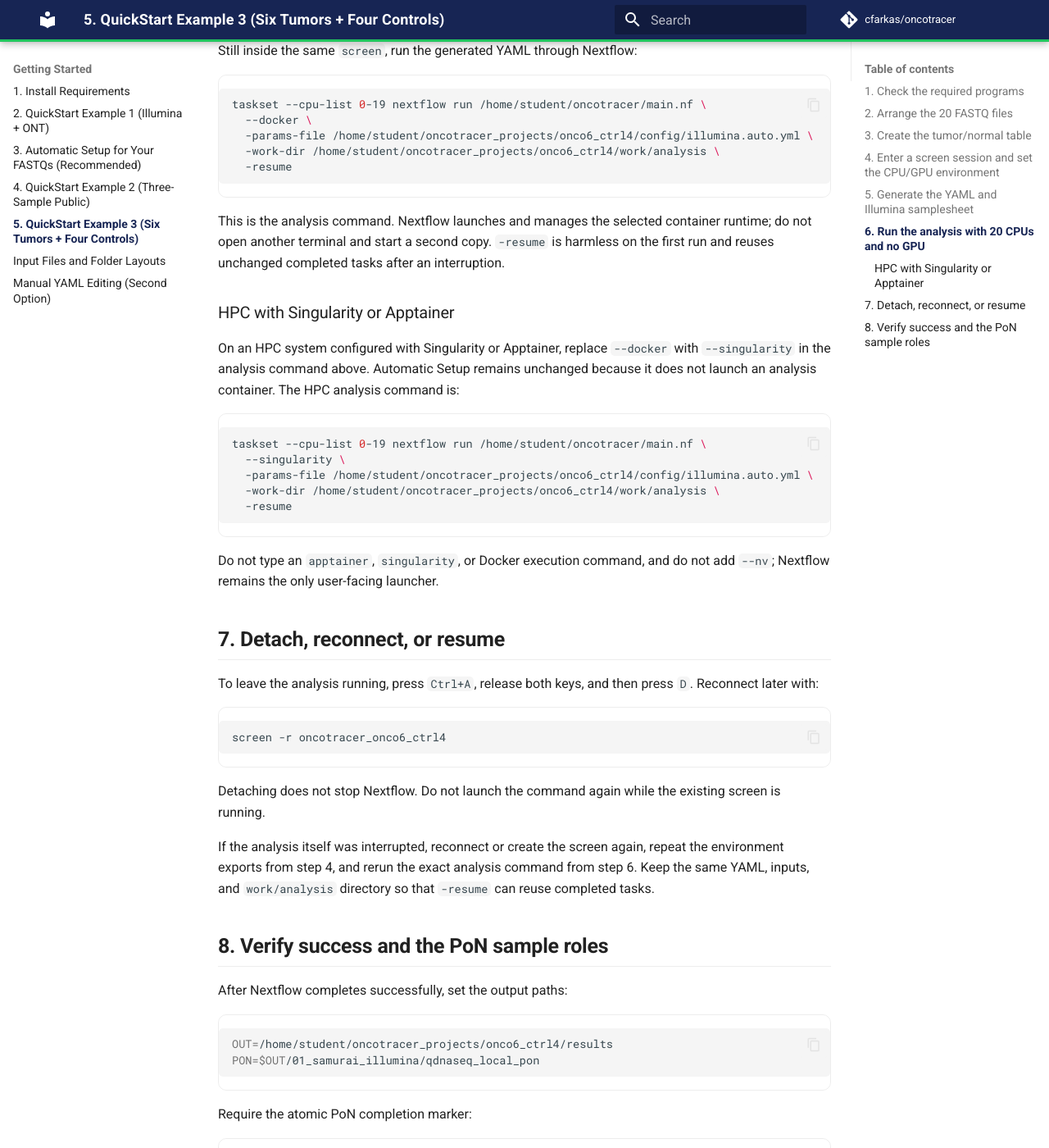
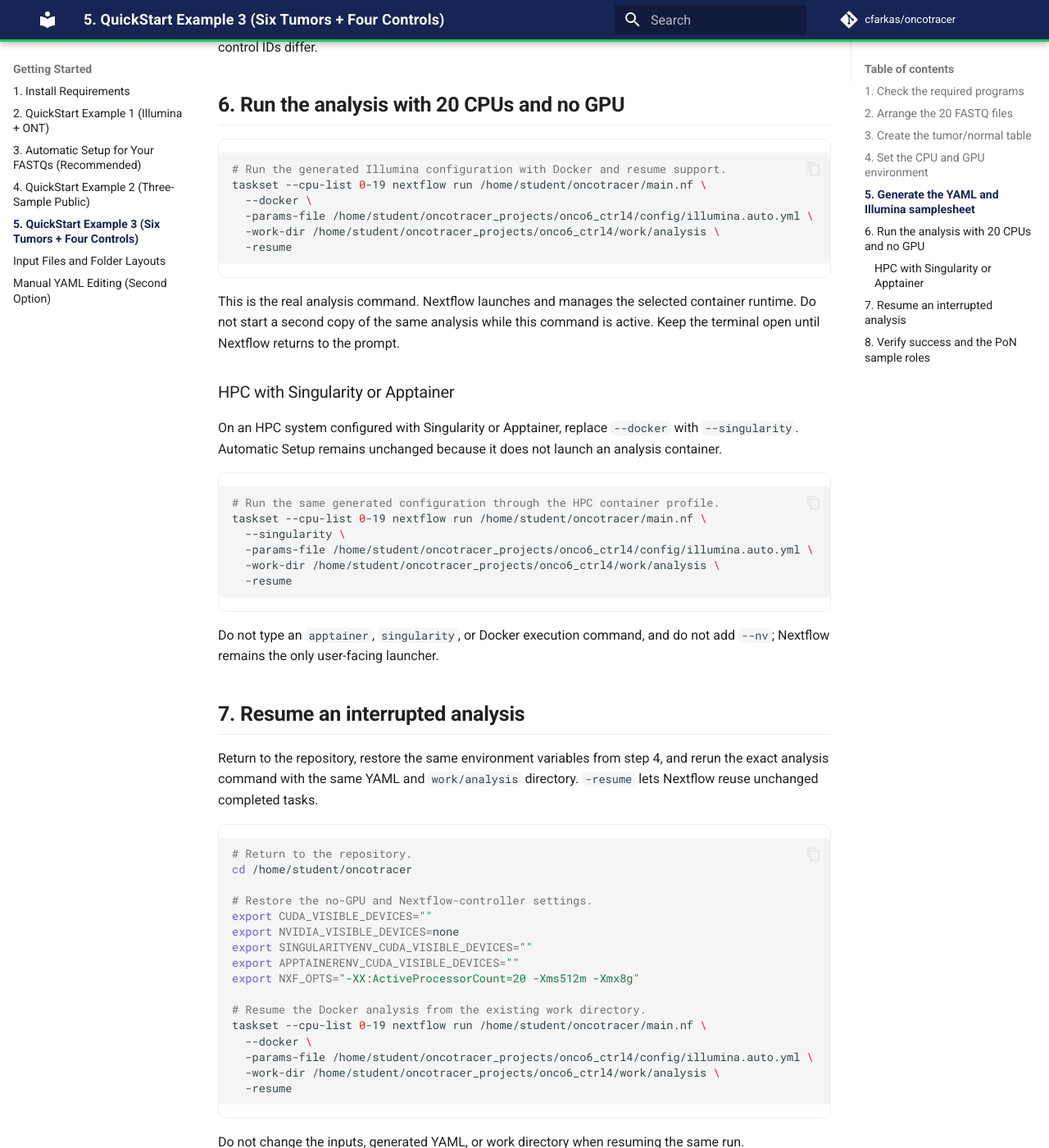
Before and after one commit to cfarkas/oncotracer, an MkDocs documentation site: the page built from docs/six_tumor_four_control.md, in a window 1280 px wide and 1400 px high, scrolled down 5024 px. Shown: the whole window at 82% size. Built offline with MkDocs 1.6.1 and Material for MkDocs 9.7.7, drawn with Linux system fonts in a browser that asks for light colours; comment, search, counter and statistics services are not loaded; some of the changed text lies outside the part shown.

Commit message:
Docs: remove screen usage from PoN tutorial

````diff
--- a/docs/six_tumor_four_control.md
+++ b/docs/six_tumor_four_control.md
@@ -1,13 +1,8 @@
 # QuickStart Example 3: Six Illumina Tumors and Four Controls
 
-This example analyzes six paired-end Illumina tumor samples, `ONCO001`
-through `ONCO006`, against a run-local qDNAseq panel of normals (PoN) built
-from four PBMC controls, `CTRL001` through `CTRL004`. The corrected CNA
-outputs contain the six tumors; the four controls remain PoN provenance and
-quality-control inputs.
+This example analyzes six paired-end Illumina tumor samples, `ONCO001` through `ONCO006`, against a run-local qDNAseq panel of normals (PoN) built from four PBMC controls, `CTRL001` through `CTRL004`. The corrected CNA outputs contain the six tumors; the four controls remain PoN provenance and quality-control inputs.
 
-The commands below give Nextflow a 20-logical-CPU view, do not request a GPU,
-and run in `screen`. They do not use a wrapper script, `tmux`, or `nohup`.
+The commands below give Nextflow a 20-logical-CPU view and do not request a GPU. Run them in a normal terminal. No terminal multiplexer or wrapper script is required.
 
 !!! important "Start containers only through Nextflow"
     The supported user entry point is always `nextflow run .../main.nf`.
@@ -38,40 +33,40 @@ and run in `screen`. They do not use a wrapper script, `tmux`, or `nohup`.
 
 ## 1. Check the required programs
 
-This guide assumes that OncoTracer is cloned at
-`/home/student/oncotracer` and that Nextflow and Docker are already installed.
-These commands check the required launchers without invoking Docker:
+This guide assumes that OncoTracer is cloned at `/home/student/oncotracer` and that Nextflow and Docker are already installed. Replace this example path if your clone is elsewhere.
 
 ```bash
+# Enter the cloned OncoTracer repository.
 cd /home/student/oncotracer
+
+# Confirm that Nextflow is available.
 nextflow -version
+
+# Confirm that the Docker launcher is installed.
 command -v docker
+
+# Confirm that taskset is available for the CPU guard.
 command -v taskset
-command -v screen
+
+# Display the logical CPUs currently allowed for this shell.
 taskset -pc $$
 ```
 
-Do not continue if any command is missing. See [Install
-requirements](installation.md) before using this example. The final command
-prints the logical CPUs already allowed for the current shell. Continue with
-the documented `0-19` list only if all CPU IDs 0 through 19 are allowed. If
-they are not, ask the administrator or scheduler for a 20-CPU allocation and
-replace every `0-19` below with 20 CPU IDs from that allocation.
+Do not continue if a required command is missing. See [Install requirements](installation.md) before using this example. Continue with the documented `0-19` list only if all CPU IDs 0 through 19 are allowed. Otherwise, ask the administrator or scheduler for a 20-CPU allocation and replace every `0-19` below with 20 CPU IDs from that allocation.
 
-GNU Screen provides the `screen` command, and the Linux `util-linux` package
-provides `taskset`. Ask your administrator to install them if either launcher
-check is empty.
+The Linux `util-linux` package provides `taskset`. Ask your administrator to install it if the launcher check is empty.
 
 ## 2. Arrange the 20 FASTQ files
 
-Create one project directory **outside** the cloned Git repository. This keeps
-large or private sequencing files away from accidental Git staging:
+Create one project directory **outside** the cloned Git repository. This keeps large or private sequencing files away from accidental Git staging.
 
 ```bash
-mkdir -p /home/student/oncotracer_projects/onco6_ctrl4/input/fastq
-mkdir -p /home/student/oncotracer_projects/onco6_ctrl4/config
-mkdir -p /home/student/oncotracer_projects/onco6_ctrl4/results
-mkdir -p /home/student/oncotracer_projects/onco6_ctrl4/work
+# Create input, configuration, result, and resumable-work directories.
+mkdir -p \
+  /home/student/oncotracer_projects/onco6_ctrl4/input/fastq \
+  /home/student/oncotracer_projects/onco6_ctrl4/config \
+  /home/student/oncotracer_projects/onco6_ctrl4/results \
+  /home/student/oncotracer_projects/onco6_ctrl4/work
 ```
 
 Place exactly one R1/R2 pair for each sample directly in `input/fastq`:
@@ -147,41 +136,32 @@ CTRL004,NORMAL
 
 Save with `Ctrl+O`, press Enter, and exit Nano with `Ctrl+X`.
 
-This two-column table is the input to Automatic Setup. It is not the final
-Illumina samplesheet. Automatic Setup creates the required four-column
-`sample,fastq_1,fastq_2,status` samplesheet from it. Sample IDs are
-case-sensitive and must match the FASTQ prefixes exactly.
+This two-column table is the input to Automatic Setup. It is not the final Illumina samplesheet. Automatic Setup creates the required four-column `sample,fastq_1,fastq_2,status` samplesheet from it. Sample IDs are case-sensitive and must match the FASTQ prefixes exactly.
 
-## 4. Enter a screen session and set the CPU/GPU environment
+## 4. Set the CPU and GPU environment
 
-Start `screen`:
+Run these commands in the terminal that will launch Nextflow:
 
 ```bash
-screen -S oncotracer_onco6_ctrl4
-```
-
-Run the following commands inside that screen:
-
-```bash
+# Enter the repository before running Nextflow.
 cd /home/student/oncotracer
 
+# Hide GPU devices because this example does not request a GPU.
 export CUDA_VISIBLE_DEVICES=""
 export NVIDIA_VISIBLE_DEVICES=none
 export SINGULARITYENV_CUDA_VISIBLE_DEVICES=""
 export APPTAINERENV_CUDA_VISIBLE_DEVICES=""
+
+# Give each Nextflow controller a 20-CPU view and an 8 GiB JVM heap limit.
 export NXF_OPTS="-XX:ActiveProcessorCount=20 -Xms512m -Xmx8g"
 ```
 
-The Nextflow commands below do not request GPUs. The Singularity alternative
-also does not use `--nv`. The environment variables hide visible GPU devices
-from child processes, but a hard GPU exclusion on a shared system requires an
-administrator-enforced scheduler or cgroup allocation.
+The Nextflow commands below do not request GPUs. The Singularity alternative also does not use `--nv`. The environment variables hide visible GPU devices from child processes, but a hard GPU exclusion on a shared system requires an administrator-enforced scheduler or cgroup allocation.
 
 ## 5. Generate the YAML and Illumina samplesheet
 
-Still inside `screen`, run Automatic Setup through Nextflow:
-
 ```bash
+# Validate the 20 FASTQs and generate the run configuration.
 taskset --cpu-list 0-19 nextflow run /home/student/oncotracer/main.nf \
   --auto_params \
   --mode illumina \
@@ -192,14 +172,16 @@ taskset --cpu-list 0-19 nextflow run /home/student/oncotracer/main.nf \
   -work-dir /home/student/oncotracer_projects/onco6_ctrl4/work/auto_params
 ```
 
-This preparation step validates all 20 gzip files and then stops. It does not
-align reads or call CNAs. Wait for `AUTO_PARAMS SUCCESS` before continuing.
-
-Inspect the generated files:
+This preparation step validates all 20 gzip files and then stops. It does not align reads or call CNAs. Continue only after `AUTO_PARAMS SUCCESS` appears.
 
 ```bash
+# Inspect the generated analysis settings.
 sed -n '1,120p' /home/student/oncotracer_projects/onco6_ctrl4/config/illumina.auto.yml
+
+# Inspect the generated four-column samplesheet.
 sed -n '1,20p' /home/student/oncotracer_projects/onco6_ctrl4/config/illumina.samplesheet.csv
+
+# Inspect the transactional configuration manifest.
 cat /home/student/oncotracer_projects/onco6_ctrl4/config/auto_params_manifest.tsv
 ```
 
@@ -214,21 +196,20 @@ illumina_pon_min_mapq: 37
 illumina_pon_r_container: docker://quay.io/dincalcilab/qdnaseq:1.30.0-a28ebc1
 ```
 
-Check the generated role counts:
+```bash
+# Count generated tumor rows.
+grep -c ',tumor$' /home/student/oncotracer_projects/onco6_ctrl4/config/illumina.samplesheet.csv
 
-```bash
-grep -c ',tumor$' /home/student/oncotracer_projects/onco6_ctrl4/config/illumina.samplesheet.csv
+# Count generated normal rows.
 grep -c ',normal$' /home/student/oncotracer_projects/onco6_ctrl4/config/illumina.samplesheet.csv
 ```
 
-The two commands must print `6` and `4`, respectively. Do not start the
-analysis if the counts or the four control IDs differ.
+The two commands must print `6` and `4`, respectively. Do not start the analysis if the counts or the four control IDs differ.
 
 ## 6. Run the analysis with 20 CPUs and no GPU
 
-Still inside the same `screen`, run the generated YAML through Nextflow:
-
 ```bash
+# Run the generated Illumina configuration with Docker and resume support.
 taskset --cpu-list 0-19 nextflow run /home/student/oncotracer/main.nf \
   --docker \
   -params-file /home/student/oncotracer_projects/onco6_ctrl4/config/illumina.auto.yml \
@@ -236,19 +217,14 @@ taskset --cpu-list 0-19 nextflow run /home/student/oncotracer/main.nf \
   -resume
 ```
 
-This is the analysis command. Nextflow launches and manages the selected
-container runtime; do not open another terminal and start a second copy.
-`-resume` is harmless on the first run and reuses unchanged completed tasks
-after an interruption.
+This is the real analysis command. Nextflow launches and manages the selected container runtime. Do not start a second copy of the same analysis while this command is active. Keep the terminal open until Nextflow returns to the prompt.
 
 ### HPC with Singularity or Apptainer
 
-On an HPC system configured with Singularity or Apptainer, replace `--docker`
-with `--singularity` in the analysis command above. Automatic Setup remains
-unchanged because it does not launch an analysis container. The HPC analysis
-command is:
+On an HPC system configured with Singularity or Apptainer, replace `--docker` with `--singularity`. Automatic Setup remains unchanged because it does not launch an analysis container.
 
 ```bash
+# Run the same generated configuration through the HPC container profile.
 taskset --cpu-list 0-19 nextflow run /home/student/oncotracer/main.nf \
   --singularity \
   -params-file /home/student/oncotracer_projects/onco6_ctrl4/config/illumina.auto.yml \
@@ -256,57 +232,57 @@ taskset --cpu-list 0-19 nextflow run /home/student/oncotracer/main.nf \
   -resume
 ```
 
-Do not type an `apptainer`, `singularity`, or Docker execution command, and do
-not add `--nv`; Nextflow remains the only user-facing launcher.
+Do not type an `apptainer`, `singularity`, or Docker execution command, and do not add `--nv`; Nextflow remains the only user-facing launcher.
 
-## 7. Detach, reconnect, or resume
+## 7. Resume an interrupted analysis
 
-To leave the analysis running, press `Ctrl+A`, release both keys, and then
-press `D`. Reconnect later with:
+Return to the repository, restore the same environment variables from step 4, and rerun the exact analysis command with the same YAML and `work/analysis` directory. `-resume` lets Nextflow reuse unchanged completed tasks.
 
 ```bash
-screen -r oncotracer_onco6_ctrl4
+# Return to the repository.
+cd /home/student/oncotracer
+
+# Restore the no-GPU and Nextflow-controller settings.
+export CUDA_VISIBLE_DEVICES=""
+export NVIDIA_VISIBLE_DEVICES=none
+export SINGULARITYENV_CUDA_VISIBLE_DEVICES=""
+export APPTAINERENV_CUDA_VISIBLE_DEVICES=""
+export NXF_OPTS="-XX:ActiveProcessorCount=20 -Xms512m -Xmx8g"
+
+# Resume the Docker analysis from the existing work directory.
+taskset --cpu-list 0-19 nextflow run /home/student/oncotracer/main.nf \
+  --docker \
+  -params-file /home/student/oncotracer_projects/onco6_ctrl4/config/illumina.auto.yml \
+  -work-dir /home/student/oncotracer_projects/onco6_ctrl4/work/analysis \
+  -resume
 ```
 
-Detaching does not stop Nextflow. Do not launch the command again while the
-existing screen is running.
-
-If the analysis itself was interrupted, reconnect or create the screen again,
-repeat the environment exports from step 4, and rerun the exact analysis
-command from step 6. Keep the same YAML, inputs, and `work/analysis` directory
-so that `-resume` can reuse completed tasks.
+Do not change the inputs, generated YAML, or work directory when resuming the same run.
 
 ## 8. Verify success and the PoN sample roles
 
-After Nextflow completes successfully, set the output paths:
-
 ```bash
+# Set convenient result and PoN paths for the checks below.
 OUT=/home/student/oncotracer_projects/onco6_ctrl4/results
 PON=$OUT/01_samurai_illumina/qdnaseq_local_pon
-```
 
-Require the atomic PoN completion marker:
-
-```bash
+# Require the exact atomic PoN completion marker.
 test "$(tr -d '\r\n' < "$PON/qdnaseq_local_pon.done")" = QDNASEQ_LOCAL_PON_SUCCESS \
   && echo "PoN completed successfully"
-```
 
-Inspect the four-control manifest, leave-one-out normal QC, corrected tumor
-profiles, and workflow summary:
+# Inspect the four-control manifest.
+sed -n '1,10p' "$PON/pon/normal_panel_manifest.tsv"
 
-```bash
-sed -n '1,10p' "$PON/pon/normal_panel_manifest.tsv"
+# Inspect leave-one-out quality control for the normal panel.
 sed -n '1,10p' "$PON/qc/normal_panel_sample_qc.tsv"
+
+# List corrected tumor bin files.
 find "$PON/bins" -maxdepth 1 -type f -name '*_markdup_bins.bed' -printf '%f\n' | sort
+
+# Open the final workflow summary.
 cat "$OUT/06_workflow_summary/workflow_summary.txt"
 ```
 
-The manifest and normal QC must contain exactly `CTRL001` through `CTRL004`.
-The corrected bin files must contain exactly `ONCO001` through `ONCO006` and
-no controls. A missing or different `.done` value means that the PoN is not
-complete, even if partial files are present.
+The manifest and normal QC must contain exactly `CTRL001` through `CTRL004`. The corrected bin files must contain exactly `ONCO001` through `ONCO006` and no controls. A missing or different `.done` value means that the PoN is not complete, even if partial files are present.
 
-Four controls form a small, run-specific reference. Review the leave-one-out
-QC before interpreting CNA calls. OncoTracer is for research use and is not a
-standalone diagnostic system.
+Four controls form a small, run-specific reference. Review the leave-one-out QC before interpreting CNA calls. OncoTracer is for research use and is not a standalone diagnostic system.
````
Also changed, not shown: other parts of docs/six_tumor_four_control.md (+3 -9 lines).
